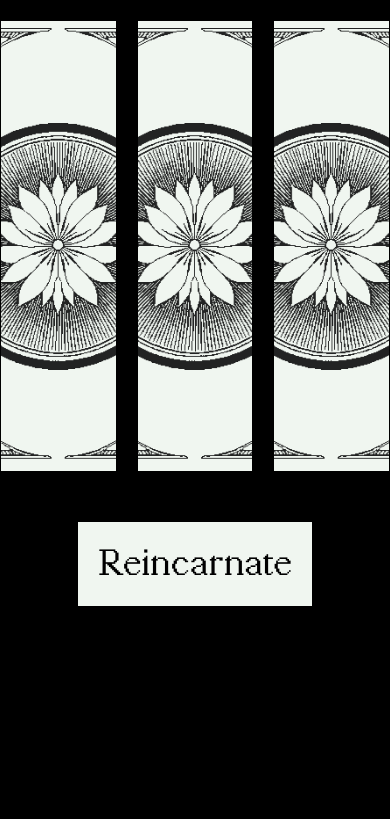
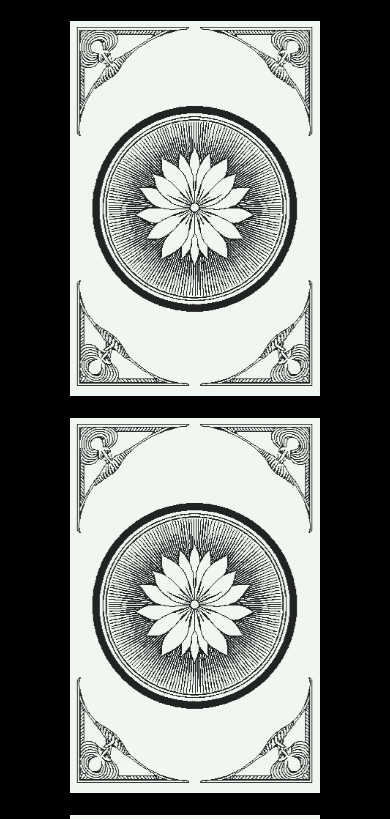
Before and after one commit to scrambledd/reincarnation, a React (Vite) app: page / in a window 390 px wide. Shown: the top 819 px of the page. Built offline with nearby package versions, Linux system fonts and the light colour scheme.

Commit message:
Make design responsive

```diff
--- a/src/Card.css
+++ b/src/Card.css
@@ -1,11 +1,12 @@
 .card {
-  width: 300px;
-  height: 450px;
+  width: min(300px, 28vw);
+  height: min(450px, 42vw);
+
   perspective: 1000px;
   border: 1px solid transparent;
 
   /*transition: filter 0.3s ease;*/
-  transition: border 0.3s ease;
+  transition: border 0.5s ease;
 }
 
 /*
@@ -18,8 +19,6 @@
   border: 1px solid #f0f6f0;
    /*transform: scale(1.05);*/
 }
-
-
 
 .card-inner {
   position: relative;
@@ -53,6 +52,15 @@
   transform: rotateY(180deg);
 }
 
+
+@media (max-width: 480px) {
+  .card {
+    width: 250px;
+    height: 375px;
+  }
+}
+
+
 /*
 
 .card-row {
--- a/src/DisplayedCards.tsx
+++ b/src/DisplayedCards.tsx
@@ -3,6 +3,7 @@ import { Card } from './Card';
 type CardData = {
   frontImage: string;
   backImage: string;
+  description: string;
 }
 
 type DisplayedCardsProps = {
@@ -13,23 +14,29 @@ type DisplayedCardsProps = {
 }
 
 
-export function DisplayedCards({cards, flipped, selectedCardIndex, onSelect}: DisplayedCardsProps) {
+export function DisplayedCards({ cards, flipped, selectedCardIndex, onSelect }: DisplayedCardsProps) {
 
   return (
       <div className="cards-container">
         {cards.map((card, i) => {
           return (
+            <div key={i} className="card-wrapper">
               <Card
-          key={i}
                 frontImage={card.frontImage}
                 backImage={card.backImage}
                 isFlipped={flipped[i]}
                 isSelected={selectedCardIndex === i}
                 onClick={() => onSelect(i)}
               />
+              {selectedCardIndex === i && (
+                <div className="card-description card-description-mobile">
+                  <p>{card.description}</p>
+                </div>
+              )}
+            </div>
+
           );
         })}
-
       </div>
   );
 }
--- a/src/IntroScreen.css
+++ b/src/IntroScreen.css
@@ -11,7 +11,7 @@
 
 .intro-text {
   color: white;
-  font-size: 2rem;
+  font-size: clamp(1.5rem, 4vw, 3rem);
   font-family: "riFont";
   animation: growFade 5s ease forwards;
 }
--- a/src/Manager.tsx
+++ b/src/Manager.tsx
@@ -77,11 +77,10 @@ function Manager() {
       disabled={isReincarnating} />
 
       {selectedCardIndex !== null && (
-        <div className="card-description">
+        <div className="card-description-desktop">
           <p>{cards[selectedCardIndex].description}</p>
         </div>
       )}
-
     </>
   );
 }
--- a/src/ReincarnateButton.css
+++ b/src/ReincarnateButton.css
@@ -6,12 +6,18 @@
 
 .reincarnate-button {
   cursor: pointer;
-  font-family: riFont;
-  padding: 20px;
-  font-size: 40px;
+  font-family: riFont, sans-serif;
+  /*
+  padding: clamp(15px, 1.85vw, 20px);
+  font-size: clamp(30px, 3.7vw, 40px);
+  */
+  padding: min(20px, 1.85vw);
+  font-size: min(40px, 3.7vw);
+
   border: none;
   background-color: #f0f6f0;
   color: black;
+  border-radius: clamp(3px, 0.28vw, 5px);
 }
 
 .reincarnate-button:disabled {
@@ -23,3 +29,10 @@
 .reincarnate-button:not(:disabled):hover {
   opacity: 0.8;
 }
+
+@media (max-width: 480px) {
+  .reincarnate-button {
+    padding: 15px;
+    font-size: 30px;
+  }
+}
--- a/src/index.css
+++ b/src/index.css
@@ -15,11 +15,43 @@ body {
   gap: 20px;
   margin-top: 20px;
   margin-bottom: 50px;
+  flex-wrap: wrap;
 }
 
-.card-description {
+.card-wrapper {
+  display: flex;
+  flex-direction: column;
+  align-items: center;
+}
+
+.card-description-desktop {
   text-align: center;
   margin-top: 80px;
   font-family: riFont, sans-serif;
-  font-size: 22px;
+  font-size: min(24px, 3vw);
 }
+
+.card-description-mobile {
+  display: none;
+}
+
+@media (max-width: 480px) {
+  .cards-container {
+     flex-direction: column;
+     align-items: center;
+  }
+}
+
+@media (max-width: 480px) {
+  .card-description-desktop {
+    display: none;
+  }
+
+  .card-description-mobile {
+    display: block;
+    margin-top: 20px;
+    text-align: center;
+    font-family: riFont, sans-serif;
+    font-size: 20px;
+  }
+}
```
Lines whose indentation alone changed are shown as unchanged.
